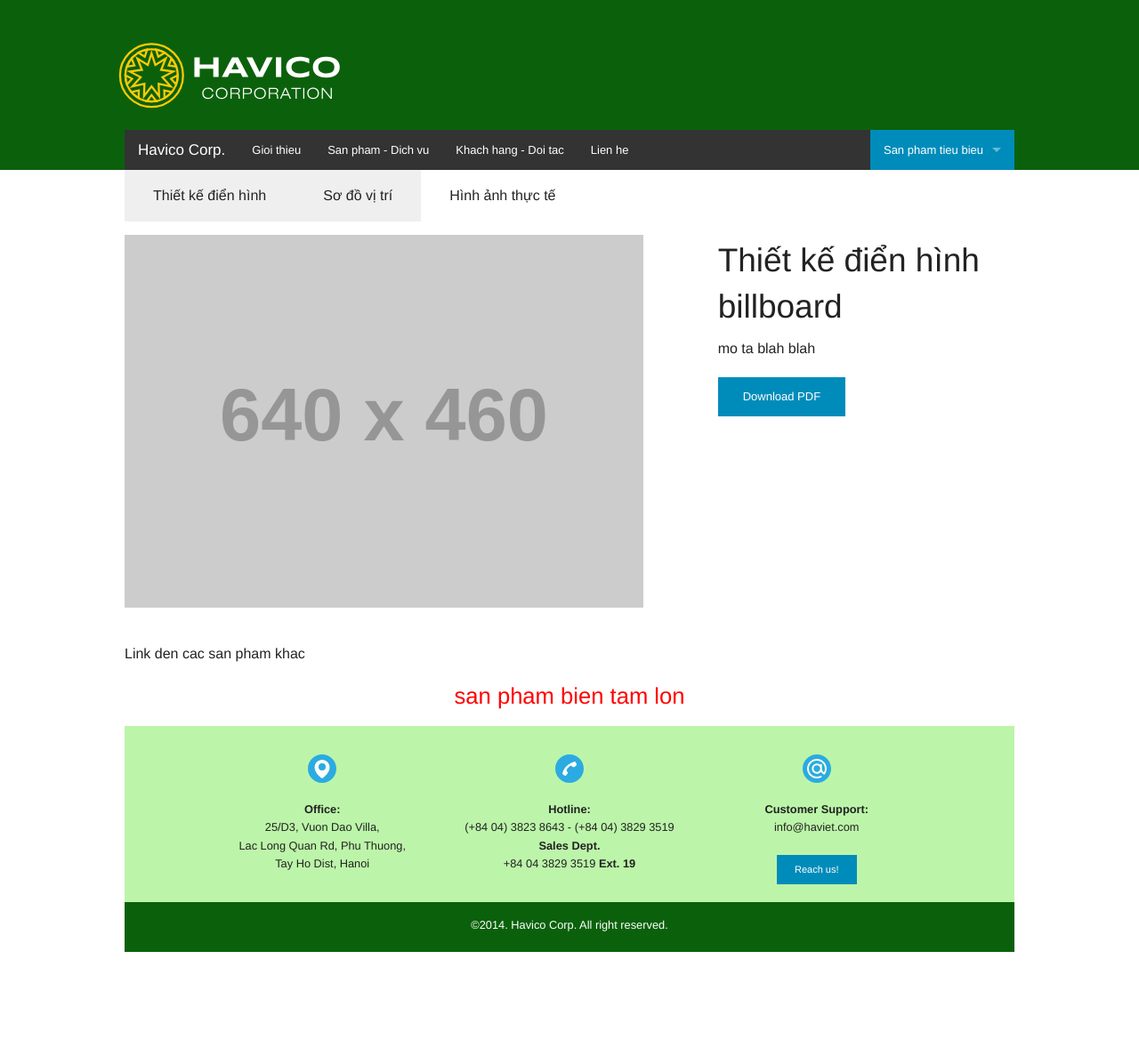
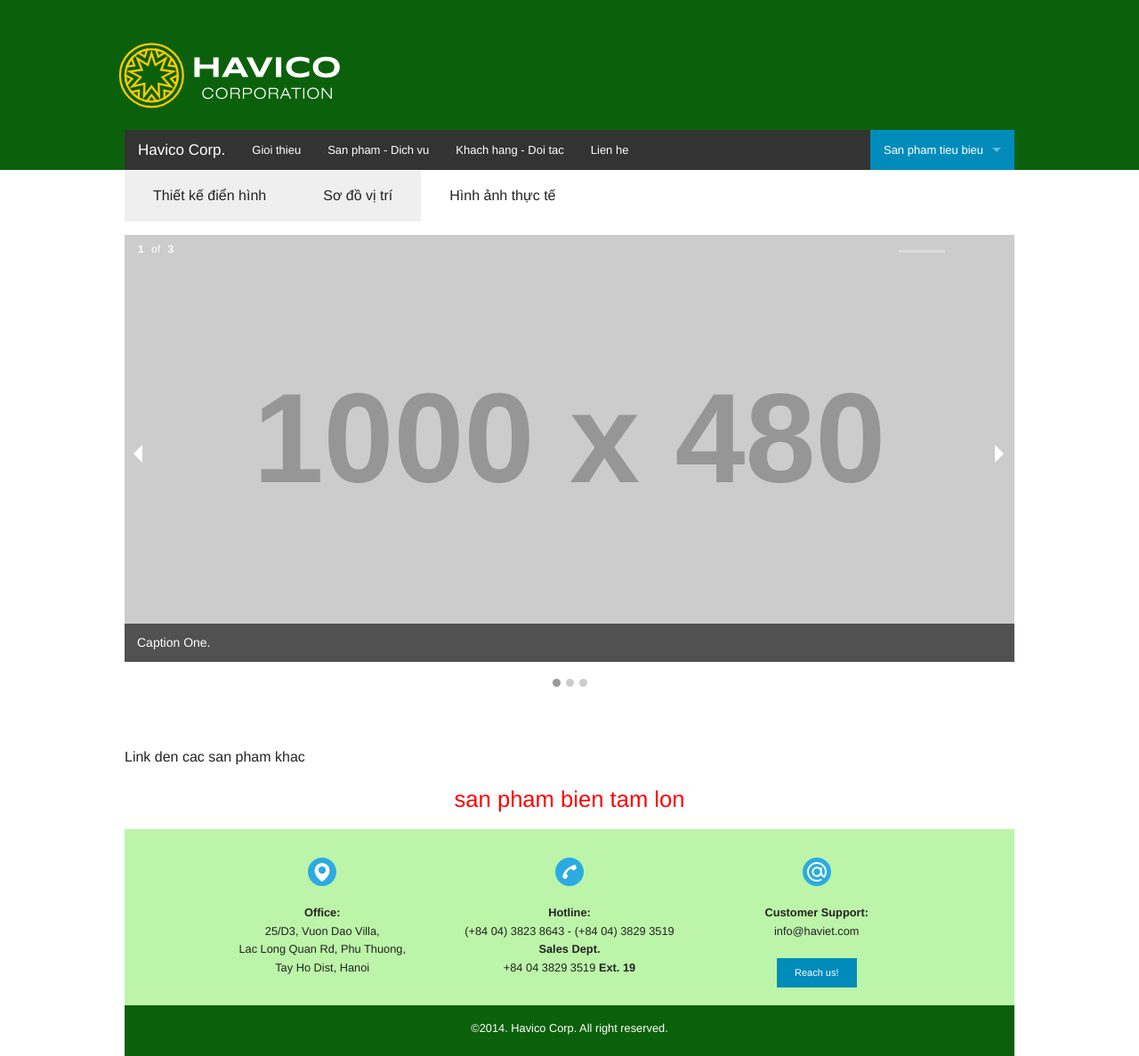
Before and after one commit to haviet/static-on-foundation, a Jekyll site: the page built from sp-billboard.html, in a window 1280 px wide. Shown: the whole page at 89% size. Built offline with Jekyll 4.4.1, drawn with Linux system fonts in a browser that asks for light colours; before the commit the page ends 1070 px from its top, so only the background shows below that.

Commit message:
Update tab-billboard-content.html

```diff
--- a/_includes/tab-billboard-content.html
+++ b/_includes/tab-billboard-content.html
@@ -4,13 +4,13 @@
   <li class="tab-title active"><a href="#panel2-3">Hình ảnh thực tế</a></li>
 </ul>
 <div class="tabs-content">
-  <div class="content active" id="panel2-1">
+  <div class="content" id="panel2-1">
     {% include billboard-content/tab1.html %}
   </div>
   <div class="content" id="panel2-2">
     {% include billboard-content/tab2.html %}
   </div>
-  <div class="content" id="panel2-3">
+  <div class="content active" id="panel2-3">
     {% include billboard-content/tab3.html %}
   </div>
 </div>
```
